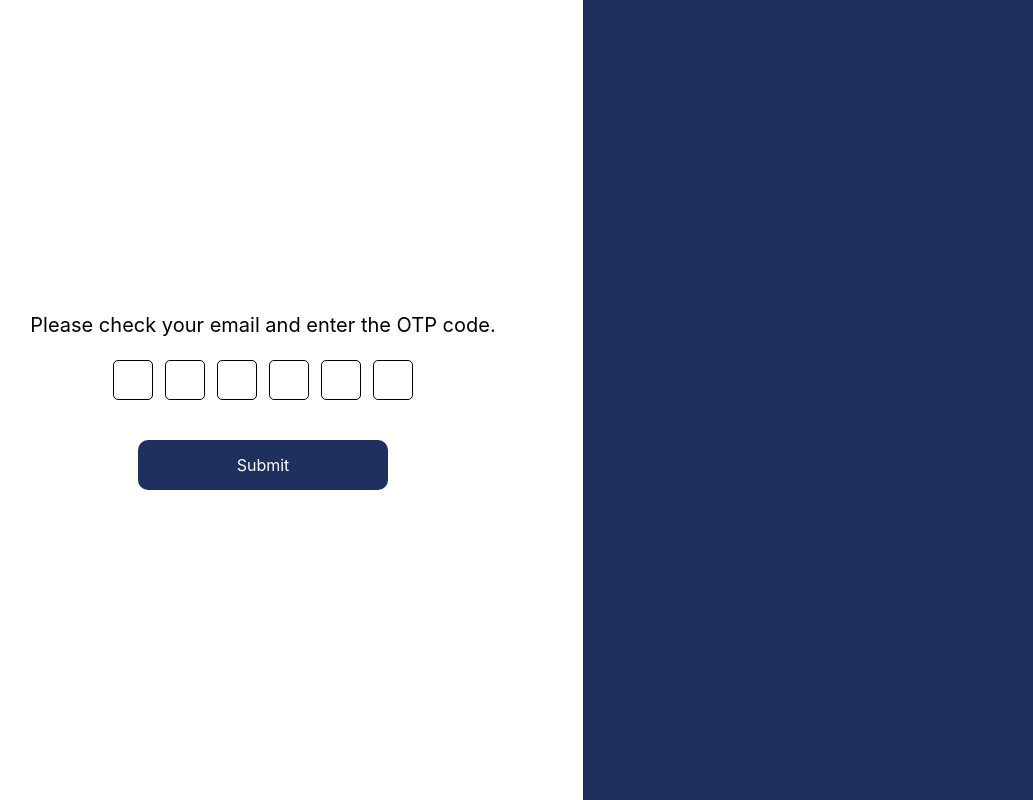
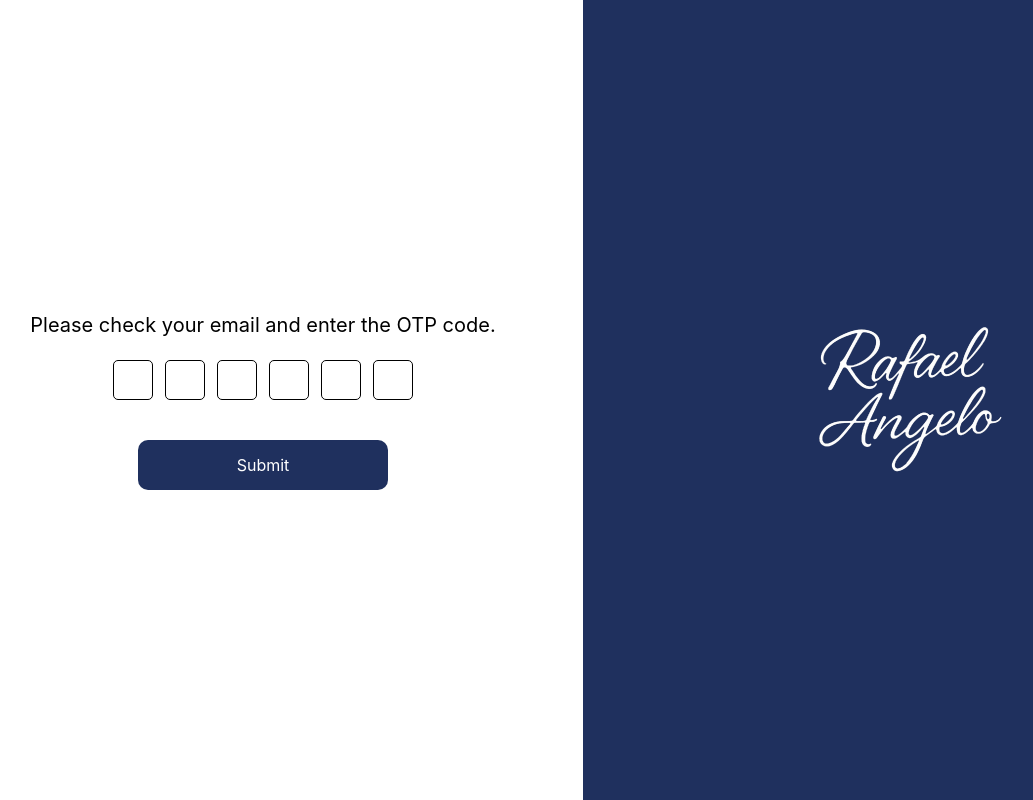
Before and after one commit to RafaelAngeloChristianto/secure-auth-lab, a React (Vite) app in the folder frontend/: page /otpscreen in a window 1280 px wide. Shown: the whole page, without its empty margins (57-1090 px from the left). Built offline with nearby package versions, Linux system fonts and the light colour scheme.

Commit message:
basic stuffs done

```diff
--- a/frontend/src/pages/LoginScreen.tsx
+++ b/frontend/src/pages/LoginScreen.tsx
@@ -43,7 +43,7 @@ function LoginScreen() {
   return (
     <div className="flex min-h-screen">
       <div className="flex w-[50%] mr-auto bg-[#1F305E] items-center justify-center gap-6 p-8">
-        <img className="w-[250px h-[250px]" src={caligraphy} alt="" />
+        <img className="w-[250px] h-[250px]" src={caligraphy} alt="" />
       </div>
       <div className="flex ml-auto w-[50%] min-h-screen flex-col items-center justify-center gap-6 p-8">
         <form
--- a/frontend/src/pages/OTPScreen.tsx
+++ b/frontend/src/pages/OTPScreen.tsx
@@ -2,6 +2,7 @@ import { useLocation } from "react-router-dom";
 import { useNavigate } from "react-router-dom";
 import axios from "axios";
 import { useRef, useState } from "react";
+import caligraphy from "../../public/caligraphy_white.png";
 
 function OTPScreen() {
   const [otp, setOtp] = useState(["", "", "", "", "", ""]);
@@ -11,6 +12,7 @@ function OTPScreen() {
 
   const { state } = useLocation();
   const email = state?.email;
+  const password = state?.password;
 
   const handleChange = (value, index) => {
     if (!/^\d?$/.test(value)) return;
@@ -40,10 +42,11 @@ function OTPScreen() {
       await axios.post("http://localhost:3000/verify-otp", {
         email,
         otp: finalOtp,
+        password
       });
 
       alert("OTP Verified!");
-      navigate("/");
+      navigate("/home");
     } catch {
       alert("Invalid or Expired OTP");
     }
@@ -78,7 +81,9 @@ function OTPScreen() {
           onClick={handleSubmit}
         />
       </div>
-      <div className="flex w-[50%] ml-auto bg-[#1F305E] items-center justify-center gap-6 p-8"></div>
+      <div className="flex w-[50%] ml-auto bg-[#1F305E] items-center justify-center gap-6 p-8">
+        <img className="w-[250px] h-[250px]" src={caligraphy} alt="" />
+      </div>
     </div>
   );
 }
--- a/frontend/src/pages/SignUpScreen.tsx
+++ b/frontend/src/pages/SignUpScreen.tsx
@@ -24,7 +24,7 @@ function SignUpScreen() {
       await axios.post("http://localhost:3000/request-otp", {
         email: email,
       });
-      navigate("/otpscreen", { state: { email } });
+      navigate("/otpscreen", { state: { email, password } });
     } catch (error) {
       console.error("Login failed:", error);
     }
```
